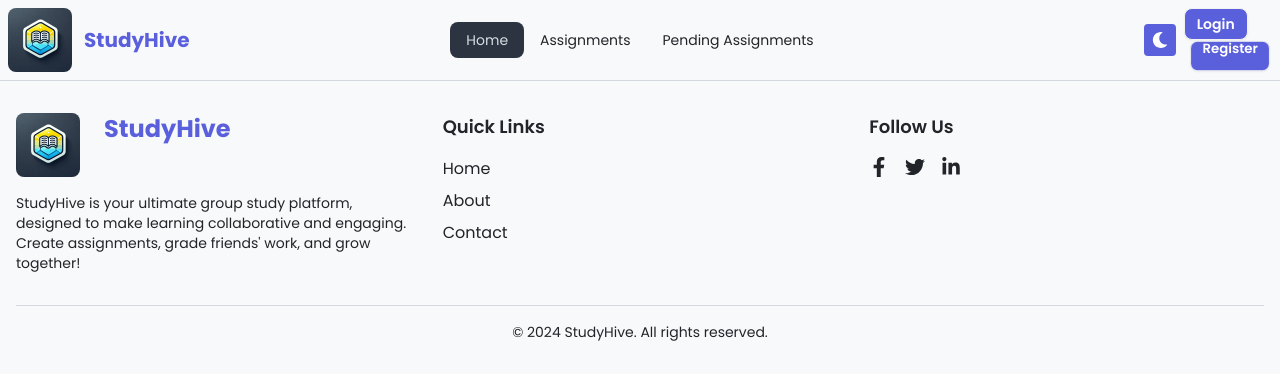
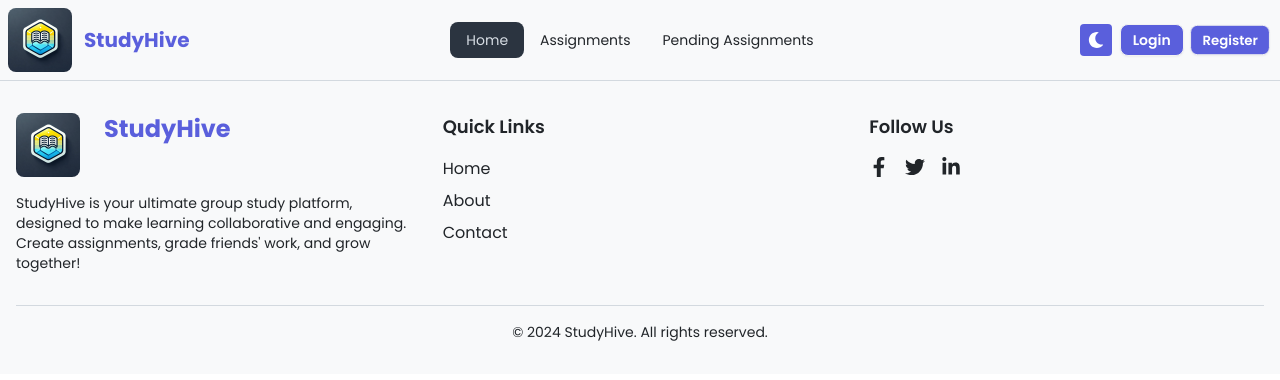
Before and after one commit to mdabdulkyum1/study-hive, a React (Vite) app: page / in a window 1280 px wide. Shown: the top 380 px of the page. Built offline with nearby package versions, Linux system fonts and the light colour scheme; no server answers.

Commit message:
fix navbar issue

```diff
--- a/src/components/Navbar/Navbar.jsx
+++ b/src/components/Navbar/Navbar.jsx
@@ -169,7 +169,7 @@ const Navbar = () => {
           </div>
         ) : (
           <>
-            <div className="space-x-1">
+            <div className="flex items-center space-x-1">
               <Link
                 to="/login"
                 className="btn btn-sm bg-primary text-white transition-colors"
@@ -179,7 +179,7 @@ const Navbar = () => {
 
               <Link
                 to="/register"
-                className="btn btn-sm bg-primary text-white transition-colors hidden md:block"
+                className="btn btn-sm bg-primary text-white transition-colors hidden md:flex"
               >
                 Register
               </Link>
```
